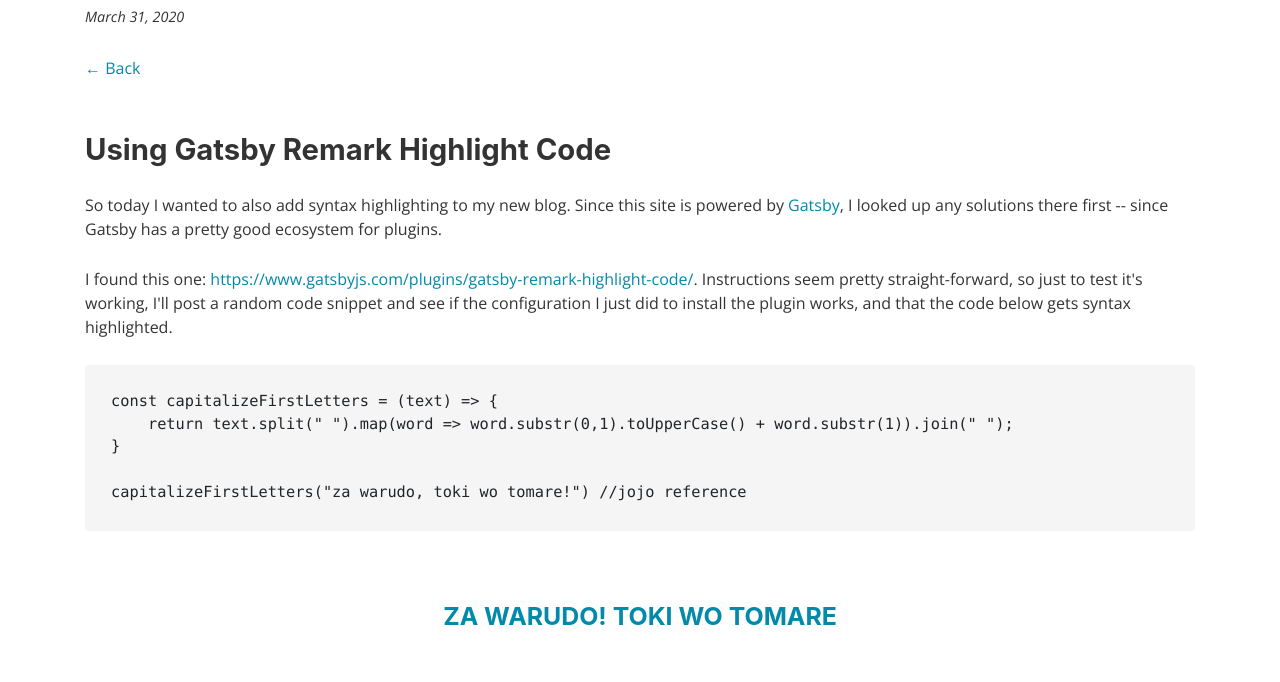
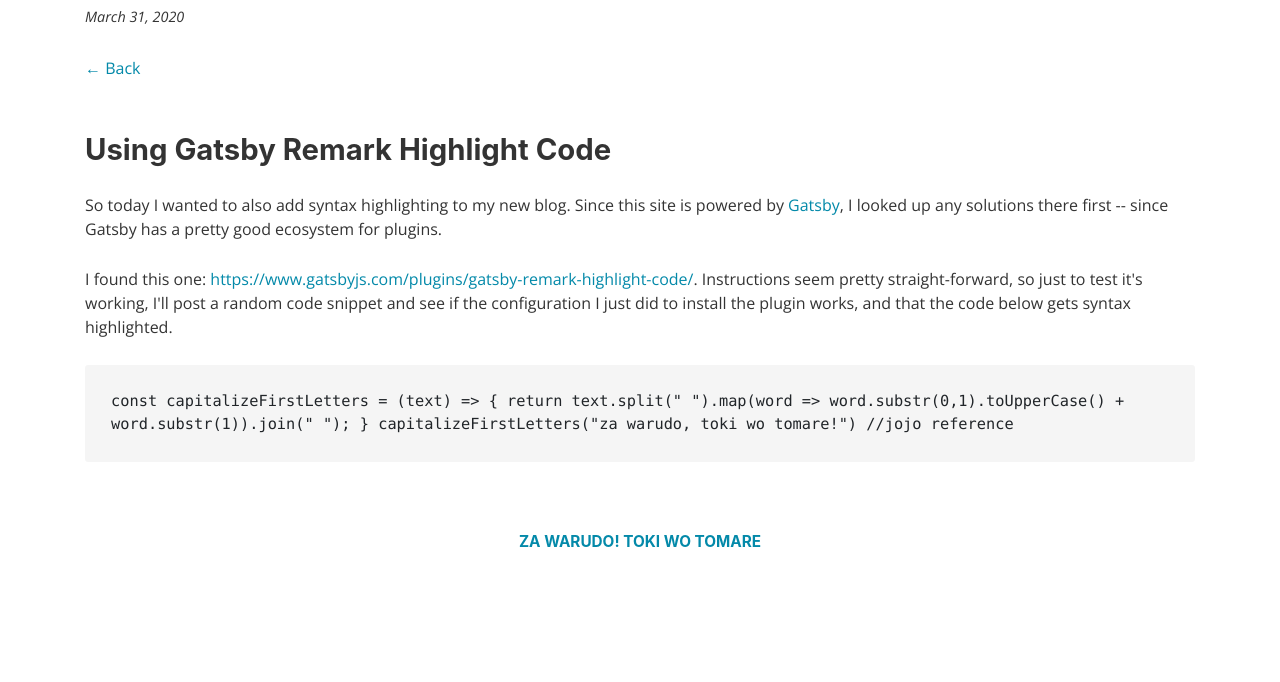
Before and after one commit to vijayxtreme/vstyle, a Gatsby site: page /blog/syntax-highlighting in a window 1280 px wide. Shown: the part 270-952 px from the top of the page. Built offline with nearby package versions, Linux system fonts and the light colour scheme; Gatsby itself is replaced by a stand-in of ours; some packages are replaced by stand-ins of ours; code samples lack their colours; a script that the page names is missing.

Commit message:
Fix markdown, try mdx, fail

````diff
--- a/package.json
+++ b/package.json
@@ -6,10 +6,13 @@
   "author": "Vijay Menon <vijaymenonx@gmail.com>",
   "dependencies": {
     "@deckdeckgo/highlight-code": "^2.5.1",
+    "@mdx-js/mdx": "^1.6.22",
+    "@mdx-js/react": "^1.6.22",
     "bootstrap": "^4.6.0",
     "gatsby": "^3.0.0",
     "gatsby-image": "^3.2.0",
     "gatsby-plugin-manifest": "^3.2.0",
+    "gatsby-plugin-mdx": "^2.2.0",
     "gatsby-plugin-offline": "^3.1.2",
     "gatsby-plugin-react-helmet": "^4.2.0",
     "gatsby-plugin-sass": "^4.2.0",
--- a/src/blog/mar-31-2021.md
+++ b/src/blog/mar-31-2021.md
@@ -7,17 +7,16 @@ title: "Syntax Highlighting"
 
 So today I wanted to also add syntax highlighting to my new blog.  Since this site is powered by <a href="https://www.gatsbyjs.com/" rel="noreferrer" target="_blank">Gatsby</a>, I looked up any solutions there first -- since Gatsby has a pretty good ecosystem for plugins.
 
-I found this one: https://www.gatsbyjs.com/plugins/gatsby-remark-highlight-code/.  Instructions seem pretty straight-forward, so just to test it's working, I'll post a random code snippet and see if the configuration I just did to install the plugin works, and that the code below gets syntax highlighted.
+I found this one: <a href="https://www.gatsbyjs.com/plugins/gatsby-remark-highlight-code/" rel="noreferrer" target="_blank">https://www.gatsbyjs.com/plugins/gatsby-remark-highlight-code/</a>.  Instructions seem pretty straight-forward, so just to test it's working, I'll post a random code snippet and see if the configuration I just did to install the plugin works, and that the code below gets syntax highlighted.
 
 ```js
 const capitalizeFirstLetters = (text) => {
     return text.split(" ").map(word => word.substr(0,1).toUpperCase() + word.substr(1)).join(" ");
 }
-
 capitalizeFirstLetters("za warudo, toki wo tomare!") //jojo reference
 ```
 
 <div class="text-center emb-img">
 <blockquote class="imgur-embed-pub" lang="en" data-id="a/qOmhg" data-context="false" ></blockquote>
-<h3><a href="https://www.youtube.com/watch?v=VtzvlXL9gXk" target="_blank" rel="noreferrer">ZA WARUDO! TOKI WO TOMARE</h3>
+<h5><a href="https://www.youtube.com/watch?v=VtzvlXL9gXk" target="_blank" rel="noreferrer">ZA WARUDO! TOKI WO TOMARE</a></h5>
 </div>
--- a/src/components/breadcrumb.js
+++ b/src/components/breadcrumb.js
@@ -2,7 +2,6 @@ import React from 'react'
 import {Link} from 'gatsby'
 
 const Breadcrumb = ({title="", link, subtitle=""}) => {
-    console.log(link)
     return (
         <section className="vaporwave breadcrumb">
             <h3 style={{fontWeight: `300`}}><Link to="/">Home</Link> / {link ? <Link to={`/${link}`}>{title}</Link> : title}{subtitle ? ` / ${subtitle}`: ''}</h3>
--- a/src/sass/_base.scss
+++ b/src/sass/_base.scss
@@ -0,0 +1,3 @@
+main {
+    min-height: 1080px;
+}
--- a/src/sass/_blog.scss
+++ b/src/sass/_blog.scss
@@ -22,4 +22,7 @@
         margin-top:4rem;
         margin-bottom: 4rem;
     }
+    pre,code {
+        white-space: normal !important;
+    }
 }
````
Also changed, not shown: 1 other file.
